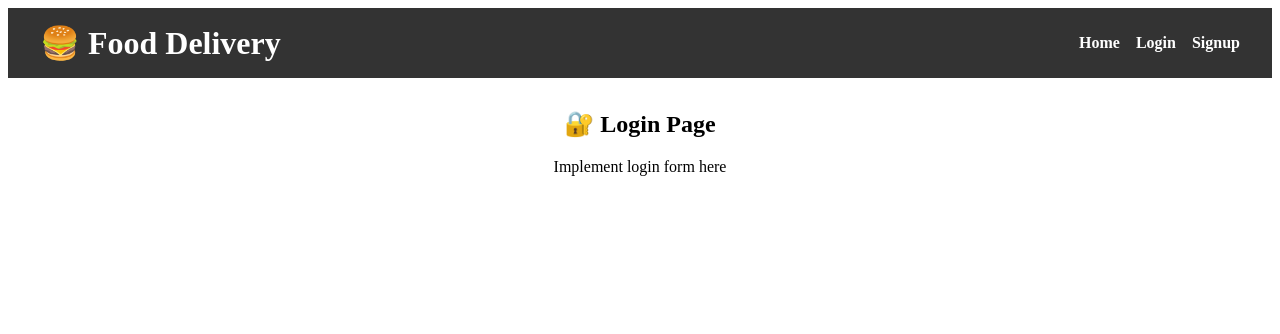
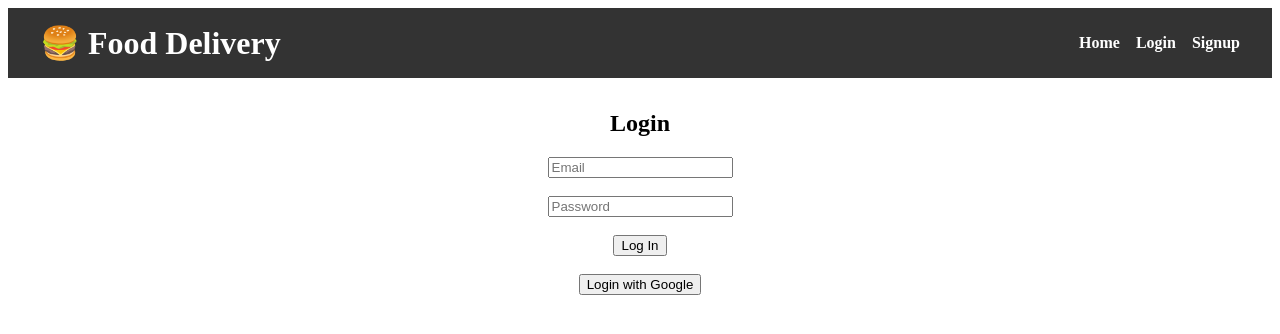
Before and after one commit to ChanduSpace/foodApp, a React (Vite) app: page /login in a window 1280 px wide. Shown: the top 334 px of the page. Built offline with nearby package versions, Linux system fonts and the light colour scheme.

Commit message:
Implement Signup and Login forms with Firebase Email/Password authentication

```diff
--- a/src/pages/Login.jsx
+++ b/src/pages/Login.jsx
@@ -1,8 +1,52 @@
+import { useState } from "react";
+import { auth, googleProvider } from "../firebase/firebaseConfig";
+import { signInWithEmailAndPassword, signInWithPopup } from "firebase/auth";
+
 function Login() {
+  const [email, setEmail] = useState("");
+  const [password, setPassword] = useState("");
+
+  const handleLogin = async () => {
+    try {
+      await signInWithEmailAndPassword(auth, email, password);
+      alert("Logged in successfully!");
+    } catch (error) {
+      alert(error.message);
+    }
+  };
+
+  const handleGoogleLogin = async () => {
+    try {
+      await signInWithPopup(auth, googleProvider);
+      alert("Logged in with Google!");
+    } catch (error) {
+      alert(error.message);
+    }
+  };
+
   return (
     <div style={{ textAlign: "center", marginTop: "2rem" }}>
-      <h2>🔐 Login Page</h2>
-      <p>Implement login form here</p>
+      <h2>Login</h2>
+      <input
+        type="email"
+        placeholder="Email"
+        value={email}
+        onChange={(e) => setEmail(e.target.value)}
+      />
+      <br />
+      <br />
+      <input
+        type="password"
+        placeholder="Password"
+        value={password}
+        onChange={(e) => setPassword(e.target.value)}
+      />
+      <br />
+      <br />
+      <button onClick={handleLogin}>Log In</button>
+      <br />
+      <br />
+      <button onClick={handleGoogleLogin}>Login with Google</button>
     </div>
   );
 }
--- a/src/pages/Signup.jsx
+++ b/src/pages/Signup.jsx
@@ -1,8 +1,40 @@
+import { useState } from "react";
+import { auth } from "../firebase/firebaseConfig";
+import { createUserWithEmailAndPassword } from "firebase/auth";
+
 function Signup() {
+  const [email, setEmail] = useState("");
+  const [password, setPassword] = useState("");
+
+  const handleSignup = async () => {
+    try {
+      await createUserWithEmailAndPassword(auth, email, password);
+      alert("Account created successfully!");
+    } catch (error) {
+      alert(error.message);
+    }
+  };
+
   return (
     <div style={{ textAlign: "center", marginTop: "2rem" }}>
-      <h2>📝 Signup Page</h2>
-      <p>Implement signup form here</p>
+      <h2>Signup</h2>
+      <input
+        type="email"
+        placeholder="Email"
+        value={email}
+        onChange={(e) => setEmail(e.target.value)}
+      />
+      <br />
+      <br />
+      <input
+        type="password"
+        placeholder="Password"
+        value={password}
+        onChange={(e) => setPassword(e.target.value)}
+      />
+      <br />
+      <br />
+      <button onClick={handleSignup}>Sign Up</button>
     </div>
   );
 }
```
